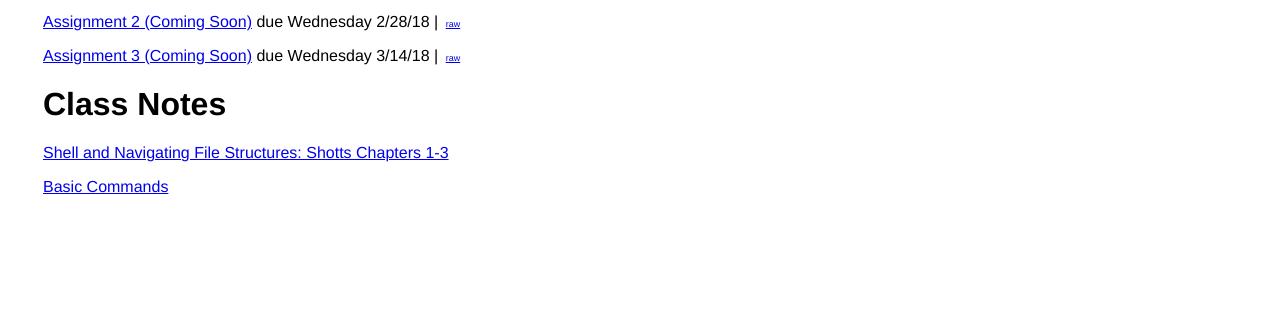
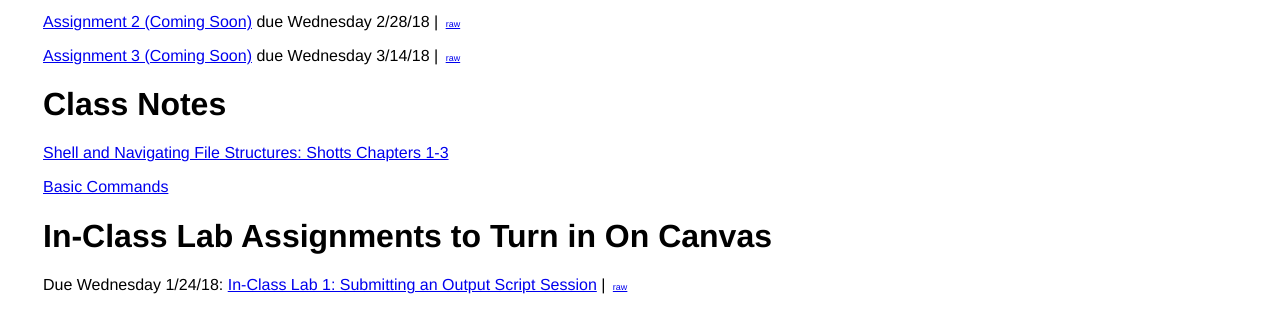
Before and after one commit to radishpower/CCSF, a plain HTML site: page ccsf/cs160aEve_sp18/index.html in a window 1280 px wide. Shown: the part 769-1098 px from the top of the page. Before the commit the page ends 1000 px from the top, so only its background shows below. Drawn offline with Linux system fonts and the light colour scheme.

Commit message:
Updated with first Lab assignment

```diff
--- a/ccsf/cs160aEve_sp18/index.html
+++ b/ccsf/cs160aEve_sp18/index.html
@@ -36,8 +36,9 @@
       <p><a href="notes_01.html">Shell and Navigating File Structures: Shotts Chapters 1-3</a></p>
       <p><a href="BasicCommands.pdf">Basic Commands</a></p>
 
-      <!--<h1>In-Class Lab Assignments to Turn in On Canvas</h1>-->
+      <h1>In-Class Lab Assignments to Turn in On Canvas</h1>
 
+      <p>Due Wednesday 1/24/18: <a href="https://ccsf.instructure.com/courses/15020/assignments/107474">In-Class Lab 1: Submitting an Output Script Session</a> | <span class="small"><a href="hw_01.html">raw</a></span></p>
       <!--<p><a href="https://ccsf.instructure.com/courses/13983/assignments/105966">In-Class Lab 1: Submitting an Output Script Session</a> | <span class="small"><a href="hw_01.html">raw</a></span></p>-->
 
     </div>
```
